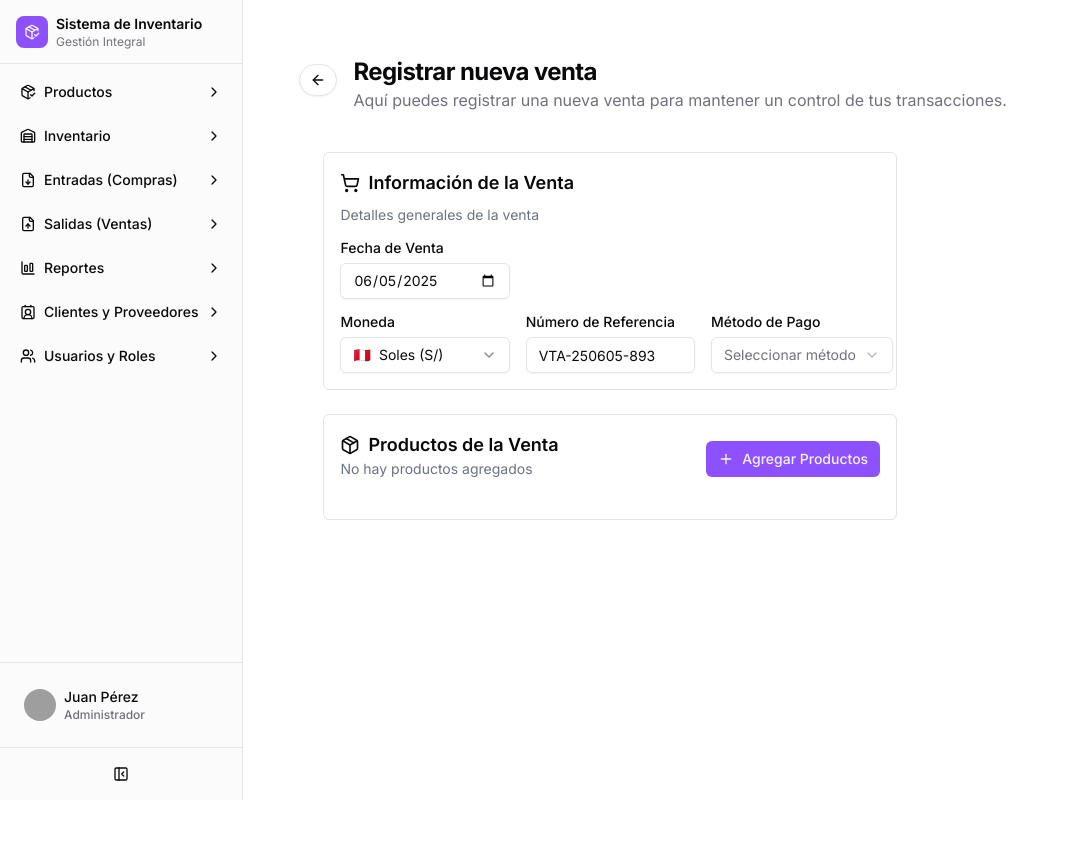
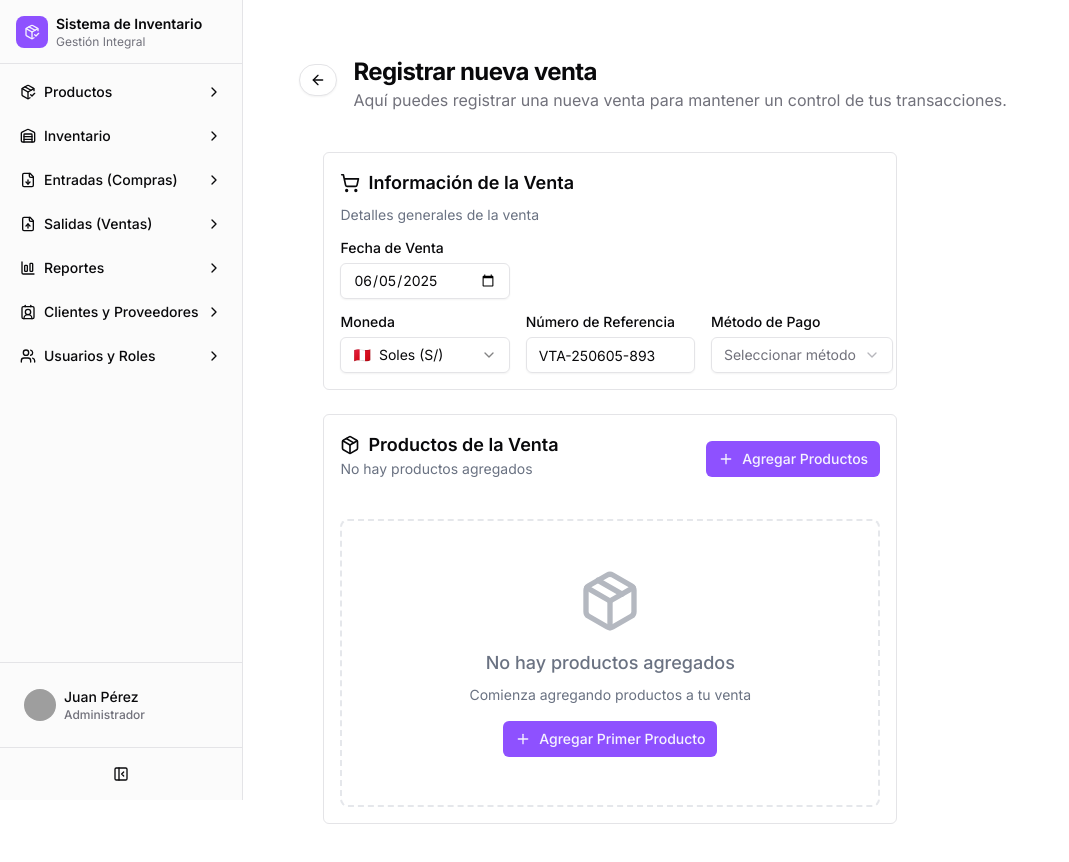
Before and after one commit to daylerjeff199906/bizventory, a Next.js app: page /dashboard/sales/create in a window 1280 px wide. Shown: the top 862 px of the page, without its empty margins (0-1069 px from the left). Before the commit the page ends 800 px from the top, so only its background shows below. Built offline with nearby package versions, Linux system fonts and the light colour scheme; grey boxes are pictures that could not be loaded.

Commit message:
feat: add receipt generation and detail view for purchases

```diff
--- a/src/modules/sales/components/create-sale-form.tsx
+++ b/src/modules/sales/components/create-sale-form.tsx
@@ -1,3 +1,4 @@
+/* eslint-disable react-hooks/exhaustive-deps */
 'use client'
 
 import { useState, useEffect, useMemo } from 'react'
@@ -83,7 +84,8 @@ export default function CreateSaleForm() {
   // Watch para cambios en tiempo real
   const watchedItems = watch('items')
   const watchedCurrency = watch('currency')
-  //   const watchedTaxExempt = watch('tax_exempt')
+  //   const watchedTaxExempt = watch('tax_exempt') ?? false
+  const watchedTaxExempt = 0
   const watchedTaxRate = watch('tax_rate')
 
   const currencySymbol = watchedCurrency === 'PEN' ? 'S/' : '$'
@@ -105,20 +107,16 @@ export default function CreateSaleForm() {
   }, [setValue])
 
   // Calcular totales
-  //   const { subtotal, totalDiscount, taxAmount, total } = useMemo(() => {
-  //     const subtotal = watchedItems.reduce(
-  //       (sum, item) => sum + item.total_price,
-  //       0
-  //     )
-  //     const totalDiscount = watchedItems.reduce(
-  //       (sum, item) => sum + item.discount_amount,
-  //       0
-  //     )
-  //     const taxAmount = watchedTaxExempt ? 0 : subtotal * watchedTaxRate
-  //     const total = subtotal + taxAmount
+  const { subtotal, totalDiscount, taxAmount, total } = useMemo(() => {
+    const subtotal =
+      watchedItems?.reduce((sum, item) => sum + item.total_price, 0) ?? 0
+    const totalDiscount =
+      watchedItems?.reduce((sum, item) => sum + item.discount_amount, 0) ?? 0
+    const taxAmount = watchedTaxExempt ? 0 : subtotal * watchedTaxRate
+    const total = subtotal + taxAmount
 
-  //     return { subtotal, totalDiscount, taxAmount, total }
-  //   }, [watchedItems, watchedTaxExempt, watchedTaxRate])
+    return { subtotal, totalDiscount, taxAmount, total }
+  }, [watchedItems, watchedTaxExempt, watchedTaxRate])
 
   //   const addedProductIds = watchedItems.map((item) => item.product_id)
 
@@ -415,25 +413,14 @@ export default function CreateSaleForm() {
                     Agregar Productos
                   </Button>
                 </div>
-                <div></div>
-              </div>
-              {/* <Card>
-                <CardHeader>
-                  <CardTitle className="flex items-center justify-between">
-
-                  </CardTitle>
-                  <CardDescription>
-
-                  </CardDescription>
-                </CardHeader>
-                <CardContent>
+                <div className="mt-4 grid grid-cols-1 gap-4">
                   {form.formState.errors.items && (
                     <div className="text-sm font-medium text-destructive mb-4">
                       {form.formState.errors.items.message}
                     </div>
                   )}
 
-                  {watchedItems.length > 0 ? (
+                  {watchedItems && watchedItems?.length > 0 ? (
                     <div className="border rounded-lg overflow-hidden">
                       <div className="overflow-x-auto">
                         <table className="w-full">
@@ -529,7 +516,7 @@ export default function CreateSaleForm() {
                                       type="button"
                                       variant="outline"
                                       size="sm"
-                                      onClick={() => handleEditProduct(index)}
+                                      //   onClick={() => handleEditProduct(index)}
                                       className="text-blue-600 hover:text-blue-700 hover:bg-blue-50 h-8 w-8 p-0"
                                       title="Editar producto"
                                     >
@@ -539,7 +526,7 @@ export default function CreateSaleForm() {
                                       type="button"
                                       variant="outline"
                                       size="sm"
-                                      onClick={() => removeItem(index)}
+                                      //   onClick={() => removeItem(index)}
                                       className="text-red-600 hover:text-red-700 hover:bg-red-50 h-8 w-8 p-0"
                                       title="Eliminar producto"
                                     >
@@ -596,8 +583,9 @@ export default function CreateSaleForm() {
                       </div>
                     </div>
                   ) : (
-                    <div className="text-center py-12 text-gray-500 border-2 border-dashed border-gray-200 rounded-lg">
+                    <div className="text-center justify-center py-12 text-gray-500 border-2 border-dashed border-gray-200 rounded-lg">
                       <Package className="h-16 w-16 mx-auto mb-4 opacity-50" />
+                      <div className="flex flex-col items-center">
                         <p className="text-lg font-medium mb-2">
                           No hay productos agregados
                         </p>
@@ -613,9 +601,10 @@ export default function CreateSaleForm() {
                           Agregar Primer Producto
                         </Button>
                       </div>
+                    </div>
                   )}
-                </CardContent>
-              </Card> */}
+                </div>
+              </div>
             </div>
 
             {/* Resumen de totales */}
```
Lines whose indentation alone changed are shown as unchanged.
